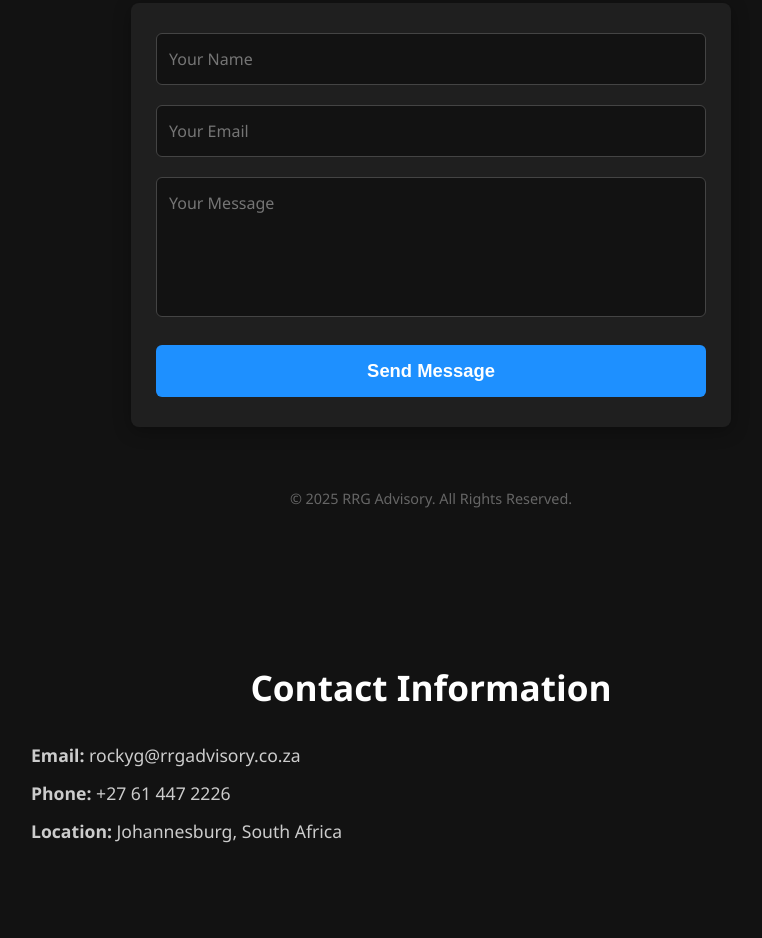
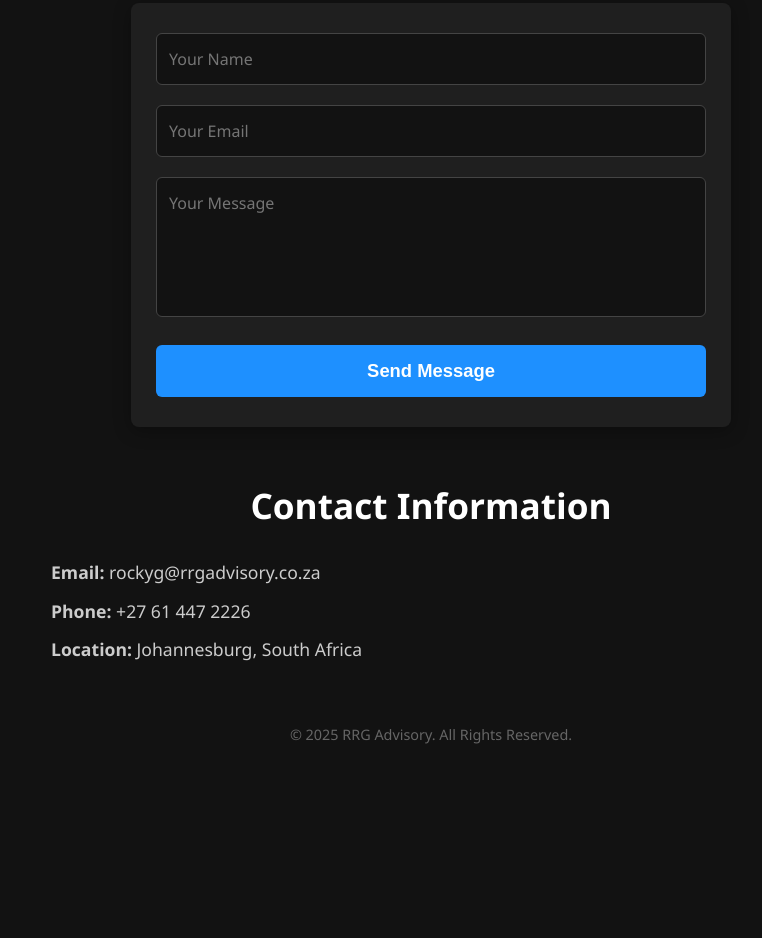
Before and after one commit to RockyGovender/RRG-Advisory, a plain HTML site: page index.html in a window 1280 px wide. Shown: the part 2153-3091 px from the top of the page, without its empty margins (209-971 px from the left). After the commit the page ends 2929 px from the top, so only its background shows below. Drawn offline with Linux system fonts and the light colour scheme.

Commit message:
Update index.html

```diff
--- a/index.html
+++ b/index.html
@@ -315,7 +315,14 @@
     <button type="submit">Send Message</button>
   </form>
 </section>
-
+<section id="contact-info" style="padding: 0px; background-color: #121212;">
+  <h2>Contact Information</h2>
+  <ul style="list-style: none; padding-left: 70;">
+    <li><strong>Email:</strong> <a href="mailto:yourname@example.com">rockyg@rrgadvisory.co.za</a></li>
+    <li><strong>Phone:</strong> <a href="tel:+1234567890">+27 61 447 2226</a></li>
+    <li><strong>Location:</strong> Johannesburg, South Africa</li>
+  </ul>
+</section>
   </div>
 
   <footer>
@@ -350,11 +357,3 @@
   </script>
 </body>
 </html>
-<section id="contact-info" style="padding: 70px; background-color: #121212;">
-  <h2>Contact Information</h2>
-  <ul style="list-style: none; padding-left: 0;">
-    <li><strong>Email:</strong> <a href="mailto:yourname@example.com">rockyg@rrgadvisory.co.za</a></li>
-    <li><strong>Phone:</strong> <a href="tel:+1234567890">+27 61 447 2226</a></li>
-    <li><strong>Location:</strong> Johannesburg, South Africa</li>
-  </ul>
-</section>
```
